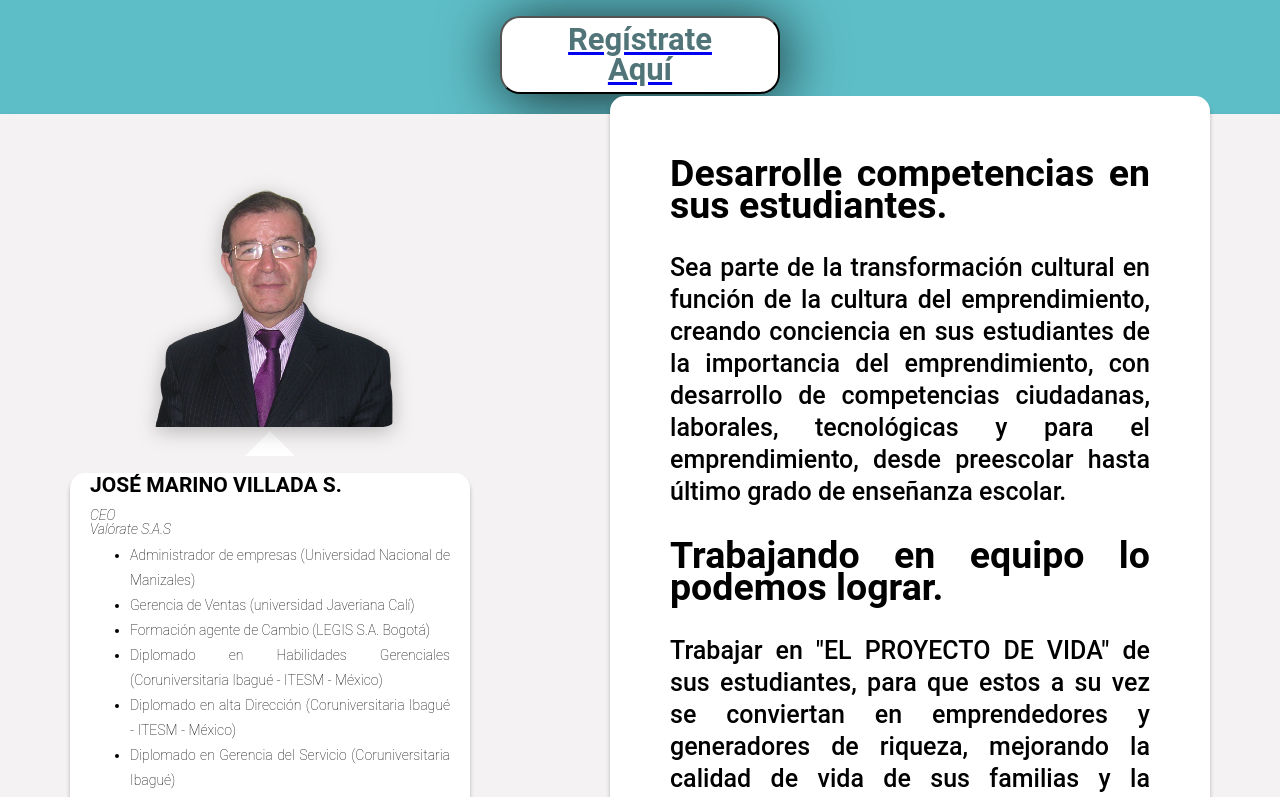
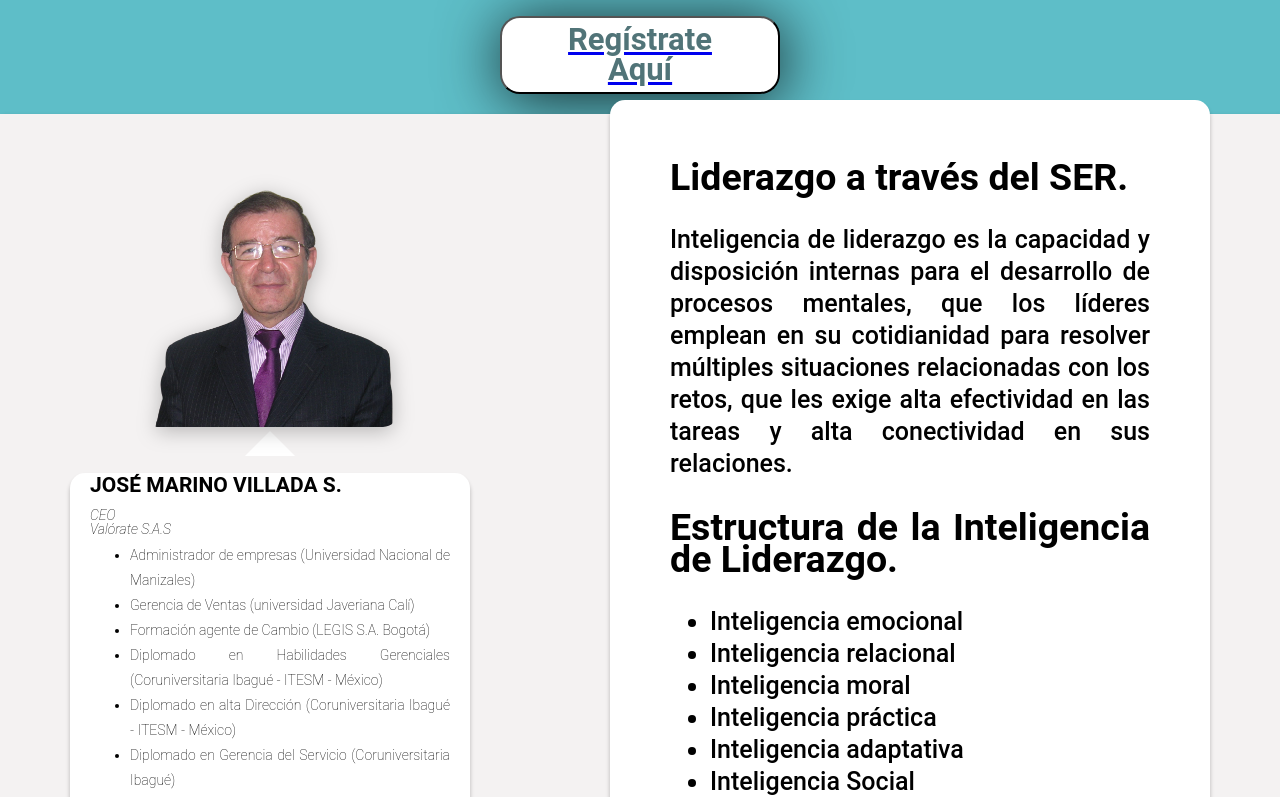
Before and after one commit to jkcoper/evento-colegios, a React (Create React App) app: page / in a window 1280 px wide. Shown: the part 720-1517 px from the top of the page. Built offline with nearby package versions, Linux system fonts and the light colour scheme.

Commit message:
Ajuste descripcion

```diff
--- a/src/components/ContentBottomRight.js
+++ b/src/components/ContentBottomRight.js
@@ -5,12 +5,25 @@ function ContentBottomRight(){
     return(
         <div className="detalle">
             <div className="textodetalle">
-            <h2 className='titulo1'>Desarrolle competencias en sus estudiantes.</h2>
+            <h2 className='titulo1'>Liderazgo a través del SER.</h2>
+            Inteligencia de liderazgo es la capacidad y disposición internas para el desarrollo de procesos mentales, que los líderes emplean en su cotidianidad para resolver múltiples situaciones relacionadas con los retos, que les exige alta efectividad en las tareas y alta conectividad en sus relaciones.
+            <h2 className="titulo2">Estructura de la Inteligencia de Liderazgo.</h2>
+            <ul>
+            <li>Inteligencia emocional</li>
+            <li>Inteligencia relacional</li>
+            <li>Inteligencia moral</li>
+            <li>Inteligencia práctica</li>
+            <li>Inteligencia adaptativa</li>
+            <li>Inteligencia Social</li>
+            </ul>
+
+
+           {/*  <h2 className='titulo1'>Desarrolle competencias en sus estudiantes.</h2>
             Sea parte de la transformación cultural en función de la cultura del emprendimiento, creando conciencia en sus estudiantes de la importancia del emprendimiento, con desarrollo de competencias ciudadanas, laborales, tecnológicas y para el emprendimiento, desde preescolar hasta último grado de enseñanza escolar.
 
             <h2 className="titulo2">Trabajando en equipo lo podemos lograr.</h2>
             Trabajar en "EL PROYECTO DE VIDA" de sus estudiantes, para que estos a su vez se conviertan en emprendedores y generadores de riqueza, mejorando la calidad de vida de sus familias y la sociedad.
-
+ */}
 
             </div>
             <div className="imagenbase">
```
